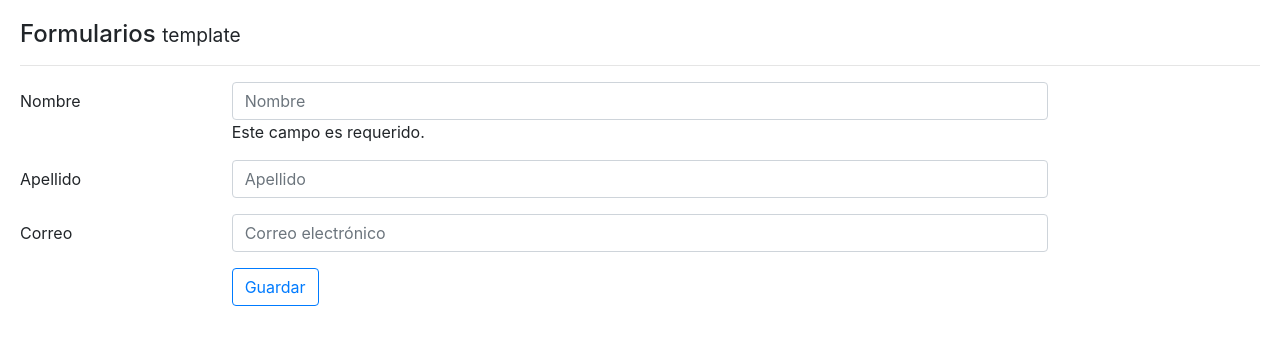
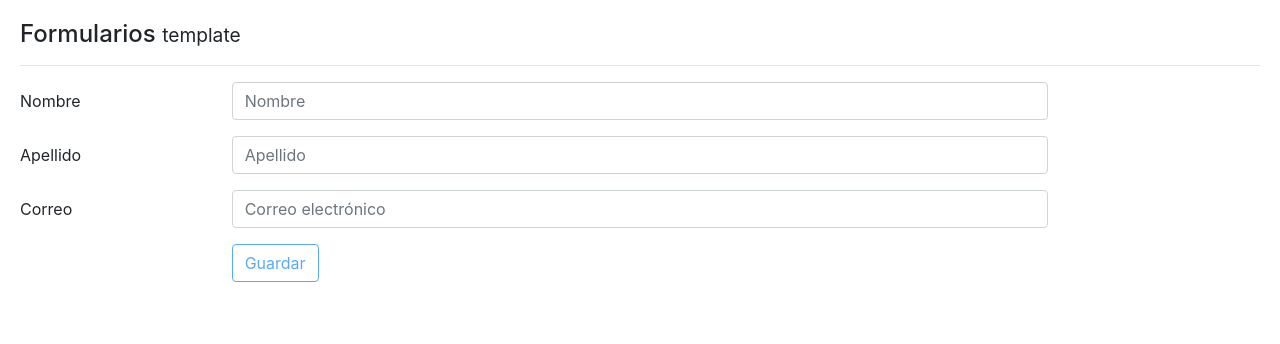
Before and after one commit to JoseAntpr/angularForms, an Angular app: page / in a window 1280 px wide. Shown: the top 344 px of the page. Built offline with nearby package versions, Linux system fonts and the light colour scheme.

Commit message:
Aplicando clases de Bootstrap para mostrar errores y mensajes

```diff
--- a/src/app/components/template/template.component.html
+++ b/src/app/components/template/template.component.html
@@ -9,13 +9,14 @@
       <div class="col-8">
 
         <input class="form-control"
+               [ngClass]="{'is-invalid': nombre.errors?.required && nombre.touched}"
                type="text"
                placeholder="Nombre"
                name="nombre"
                [(ngModel)]="usuario.nombre"
                required
                #nombre="ngModel">
-        <div *ngIf="nombre.errors?.required">
+        <div class="invalid-feedback" *ngIf="nombre.errors?.required">
           Este campo es requerido.
         </div>
       </div>
@@ -26,11 +27,16 @@
       <div class="col-8">
 
         <input class="form-control"
+               [ngClass]="{'is-invalid': apellido.errors?.required && apellido.touched}"
                type="text"
                placeholder="Apellido"
                name="apellido"
                [(ngModel)]="usuario.apellido"
-               required>
+               required
+               #apellido="ngModel">
+        <div class="invalid-feedback" *ngIf="apellido.errors?.required">
+          Este campo es requerido.
+        </div>
       </div>
     </div>
 
@@ -41,12 +47,22 @@
     <div class="col-md-8">
 
       <input class="form-control"
+             [ngClass]="{'is-invalid': (correo.errors?.required || correo.errors?.pattern) && correo.touched}"
              type="email"
              placeholder="Correo electrónico"
              name="correo"
              [(ngModel)]="usuario.correo"
              required
-             pattern="[a-z0-9._%+-]+@[a-z0-9.-]+\.[a-z]{2,3}$">
+             pattern="[a-z0-9._%+-]+@[a-z0-9.-]+\.[a-z]{2,3}$"
+             #correo="ngModel">
+      <div class="invalid-feedback">
+        <div *ngIf="correo.errors?.required">
+          Este campo es requerido.
+        </div>
+        <div *ngIf="correo.errors?.pattern">
+          El formato del correo no es correcto
+        </div>
+      </div>
     </div>
   </div>
 
@@ -55,7 +71,10 @@
   <div class="form-group row">
     <label class="col-2 col-form-label">&nbsp;</label>
     <div class="input-group col-md-8">
-      <button type="submit" class="btn btn-outline-primary">
+      <button
+        [disabled]="!forma.valid"
+        type="submit"
+        class="btn btn-outline-primary" >
         Guardar
       </button>
     </div>
--- a/src/app/components/template/template.component.ts
+++ b/src/app/components/template/template.component.ts
@@ -4,11 +4,7 @@ import { NgForm } from '@angular/forms';
 @Component({
   selector: 'app-template',
   templateUrl: './template.component.html',
-  styles: [`
-    .ng-invalid.ng-touched:not(form) {
-      border: 1px solid red;
-    }
-  `]
+  styles: []
 })
 export class TemplateComponent {
 
```
